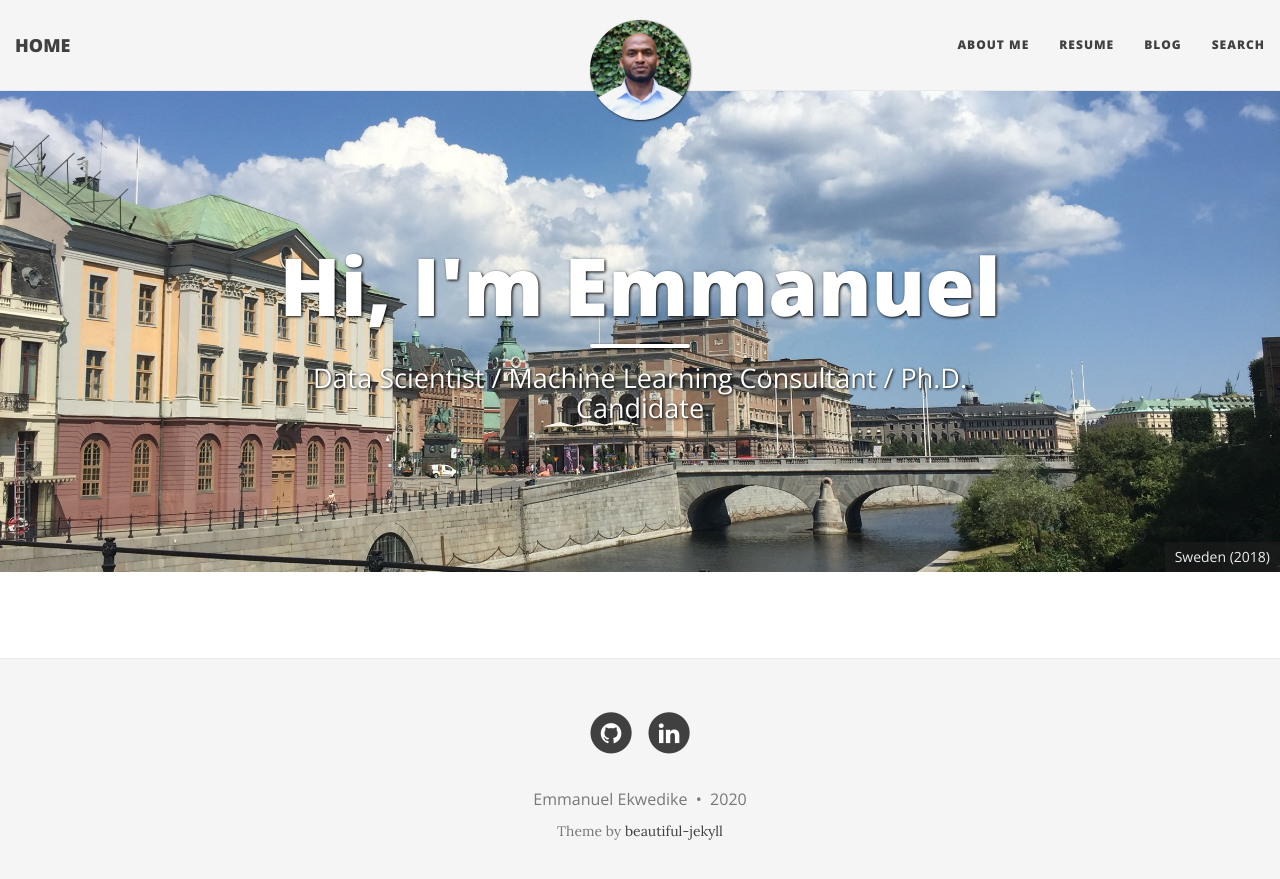
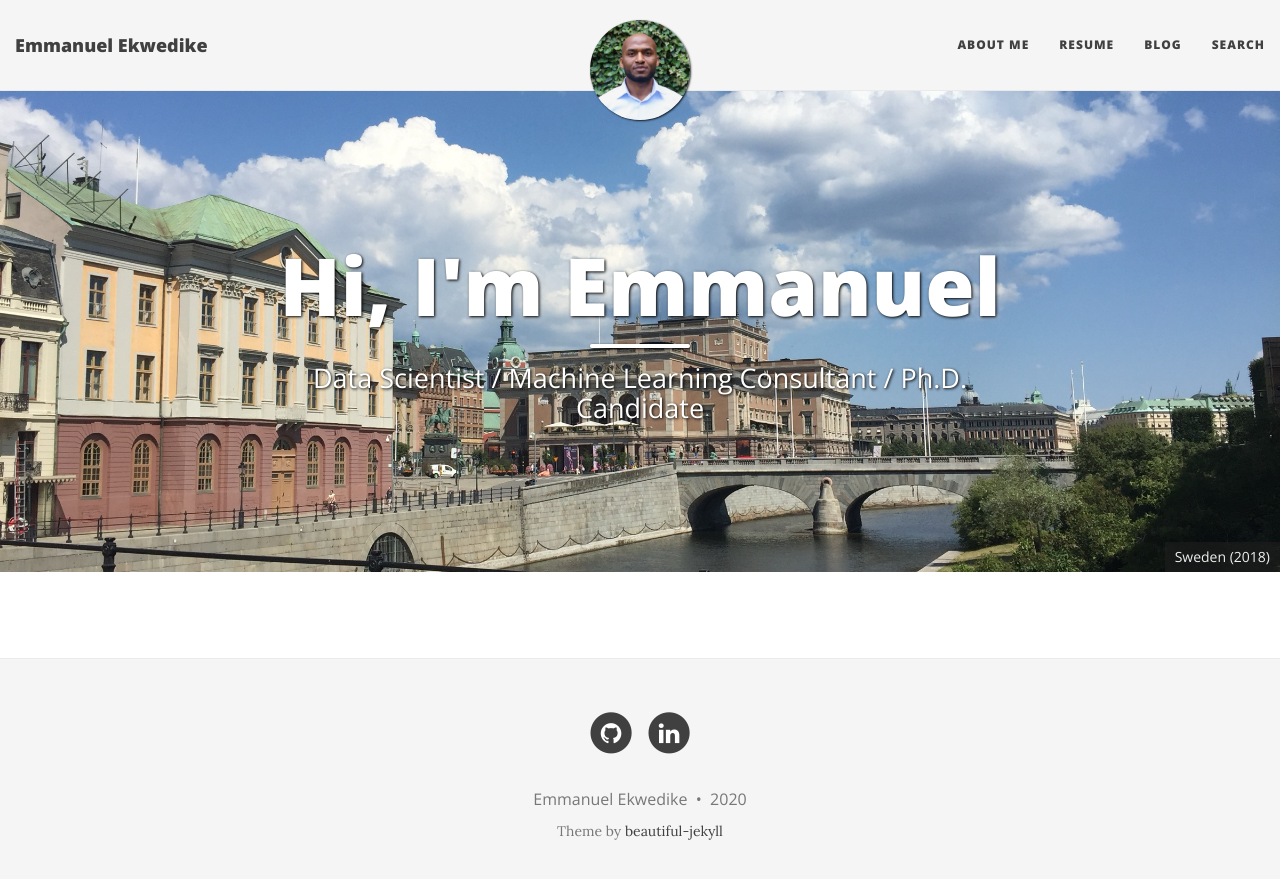
Before and after one commit to eekwedike/eekwedike.github.io, a Jekyll site: the page built from index.html, in a window 1280 px wide. Shown: the top 879 px of the page. Built offline with Jekyll 4.4.1, drawn with Linux system fonts in a browser that asks for light colours; nearby versions of some CDN libraries; the list of posts is cut into pages by our own code.

Commit message:
blog page

```diff
--- a/_config.yml
+++ b/_config.yml
@@ -10,7 +10,7 @@ baseurl: ""
 
 
 # Name of website
-title: HOME
+title: Emmanuel Ekwedike
 
 # Short description of your site
 description: A virtual proof that I'm awesome
```
